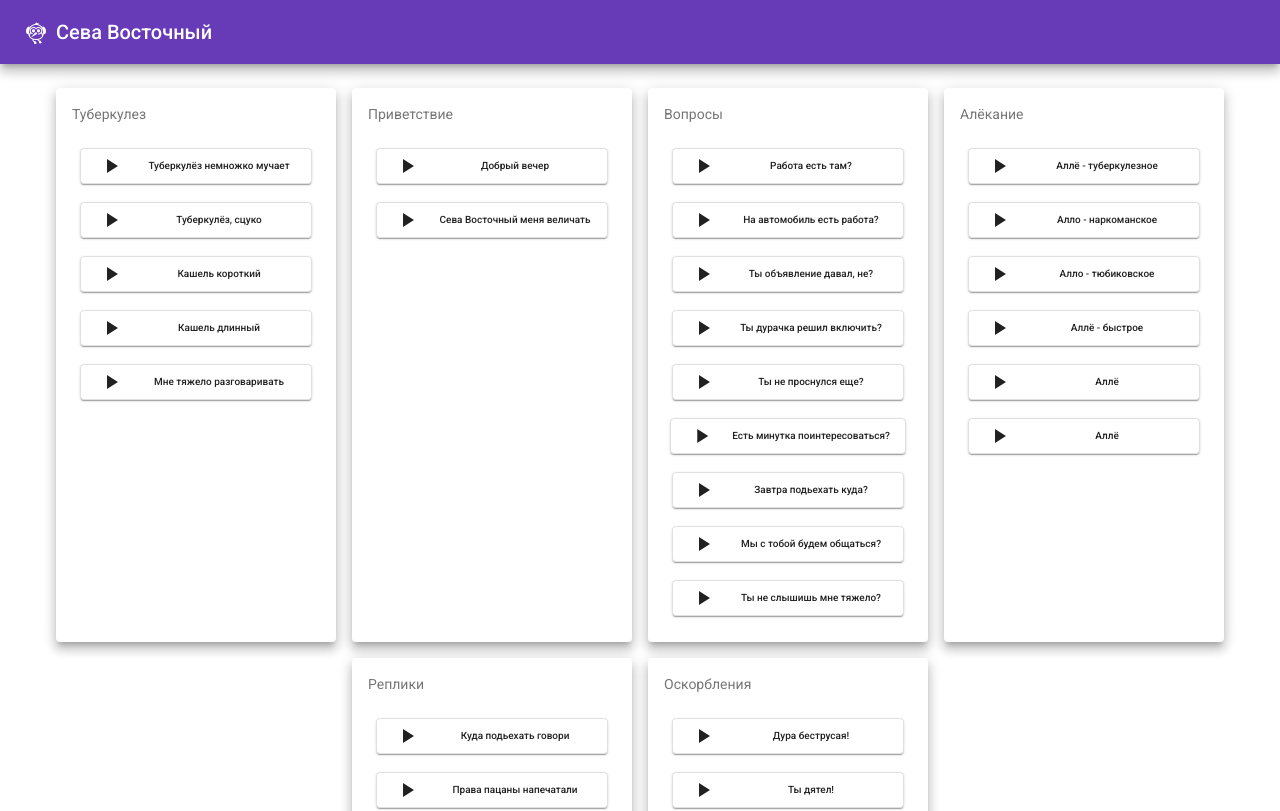
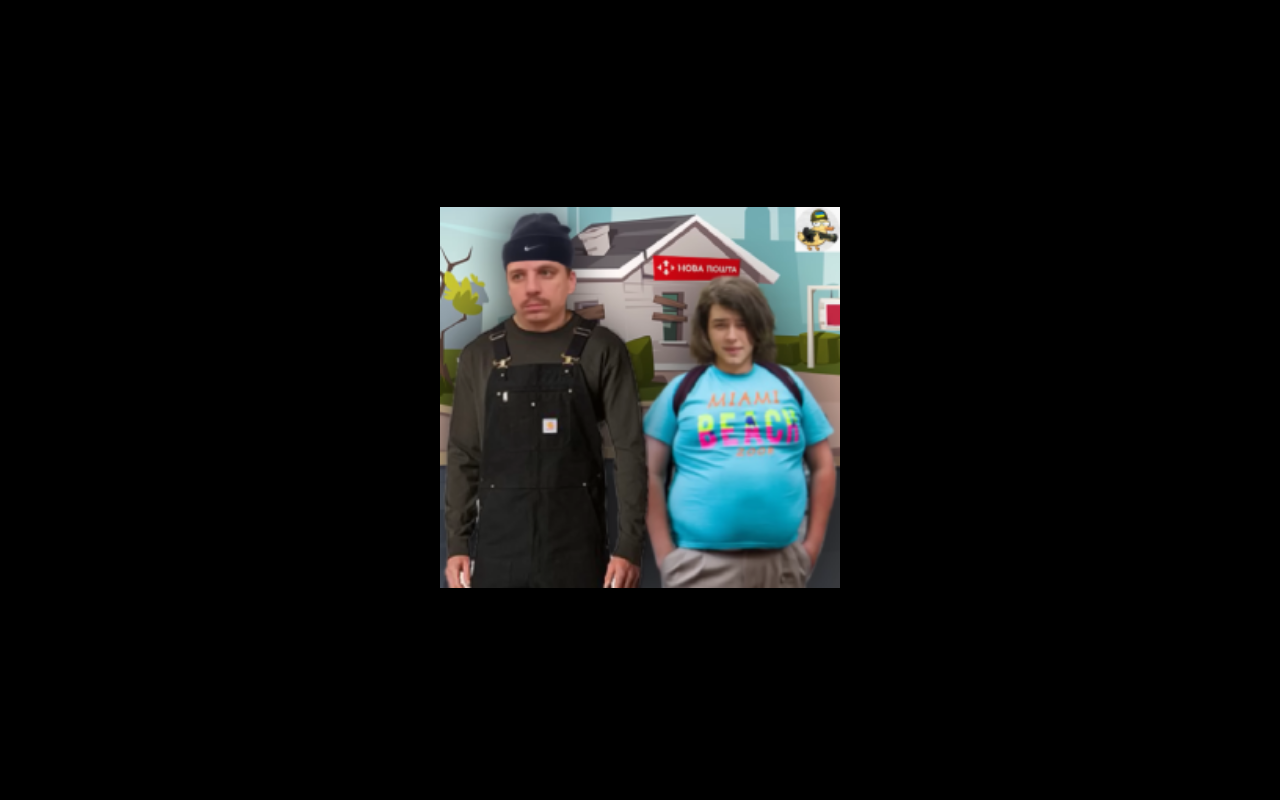
Before and after one commit to aloz/seva, an Angular app: page / in a window 1280 px wide. Shown: the top 811 px of the page. Built offline with nearby package versions, Linux system fonts and the light colour scheme.

Commit message:
splash screen

```diff
--- a/src/app/app.component.css
+++ b/src/app/app.component.css
@@ -1,3 +1,13 @@
+#splash {
+  display: flex;
+  height: 100%;
+  background-color: black;
+}
+
+#splash-content {
+  margin: auto;
+}
+
 .toolbar {
   position: fixed;
   top: 0;
--- a/src/app/app.component.html
+++ b/src/app/app.component.html
@@ -1,18 +1,22 @@
-<div id="root-container">
+<div id="splash" [style.display]="isSplashShown ? 'none' : 'flex' ">
+  <div id="splash-content">
+    <img src="/assets/img/splash/splash.png" style="width:400px" />
+  </div>
+</div>
+
+<div id="root-container" [style.display]="isSplashShown ? 'block' : 'none' ">
 
   <mat-toolbar color="primary" class="toolbar mat-elevation-z8">
     <mat-toolbar-row>
       <button mat-icon-button>
         <mat-icon>flutter_dash</mat-icon>
       </button>
-      <span>Сева Восточный</span>
+      <span>Сева Восточный и туберкулез</span>
     </mat-toolbar-row>
   </mat-toolbar>
 
   <div class="content-container">
-
     <app-audiopage></app-audiopage>
-
   </div>
 
 </div>
--- a/src/app/app.component.ts
+++ b/src/app/app.component.ts
@@ -1,10 +1,48 @@
-import { Component } from '@angular/core';
+import { Component, OnInit, OnDestroy } from '@angular/core';
 
 @Component({
   selector: 'app-root',
   templateUrl: './app.component.html',
   styleUrls: ['./app.component.css']
 })
-export class AppComponent {
-  title = 'Сева Восточный';
+export class AppComponent implements OnInit, OnDestroy {
+
+  title = 'Сева Восточный и туберкулез';
+
+  isSplashShown: boolean = false;
+  // private _splashTimaout: any;
+  private _audio!: HTMLAudioElement;
+
+  ngOnInit(): void {
+
+    if (!this.isSplashShown) {
+      console.log('AppComponent', 'ngOnInit');
+
+      /*
+      this._splashTimaout = setTimeout(() => {
+        console.log('AppComponent', 'setTimeout');
+        this.isSplashShown = true;
+      }, 4000);
+      */
+
+      this._audio = new Audio('/assets/mp3/19.tuberkulyoz.mp3');
+      this._audio.autoplay = false;
+      this._audio.loop = false;
+      this._audio.volume = 1;
+
+      this._audio.onended = () => {
+        this.isSplashShown = true;
+      };
+
+      this._audio.play();
+    }
+  }
+
+  ngOnDestroy(): void {
+    console.log('AppComponent', 'ngOnDestroy');
+    // clearTimeout(this._splashTimaout);
+
+    this._audio.remove();
+  }
+
 }
--- a/src/index.html
+++ b/src/index.html
@@ -2,7 +2,7 @@
 <html lang="en">
 <head>
   <meta charset="utf-8">
-  <title>Сева Восточный</title>
+  <title>Сева Восточный и туберкулез</title>
   <base href="/">
   <meta name="viewport" content="width=device-width, initial-scale=1">
   <link rel="icon" type="image/x-icon" href="favicon.ico">
```
Also changed, not shown: src/assets/img/splash/splash.png (added).
